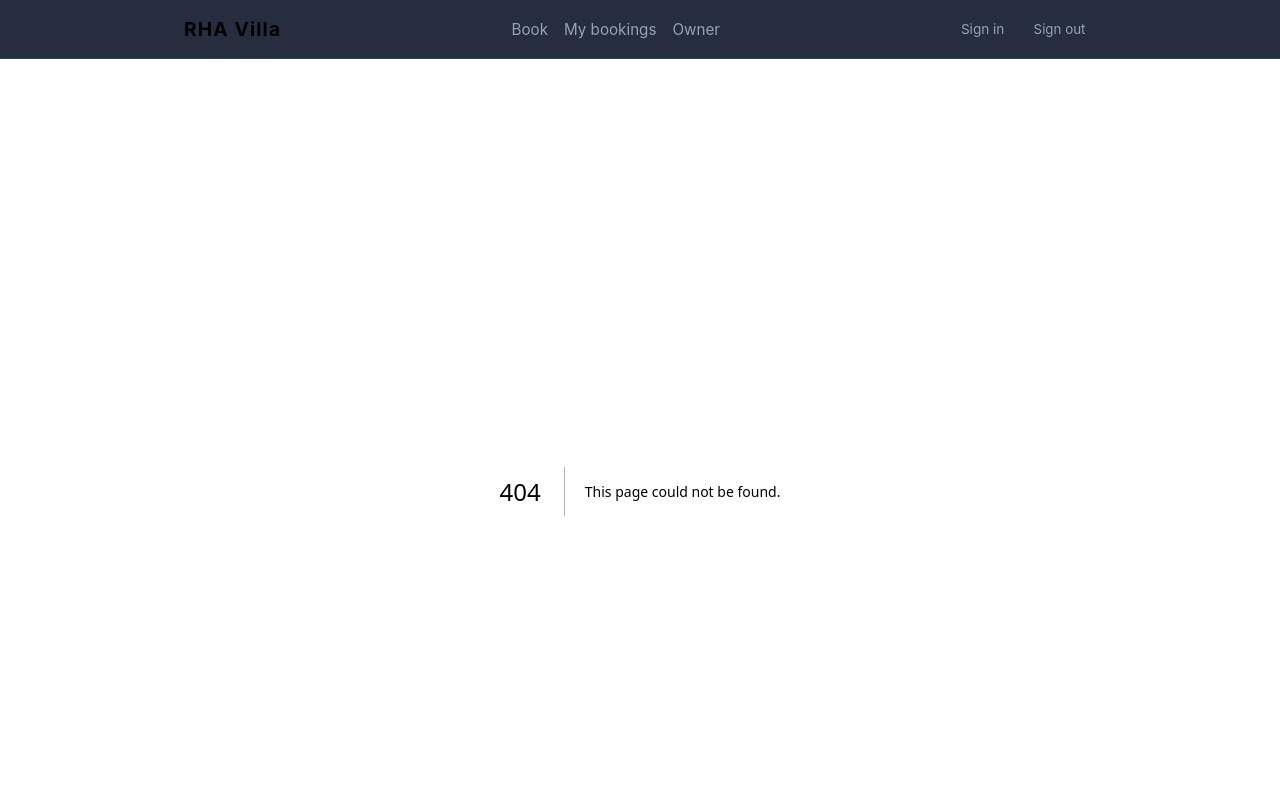
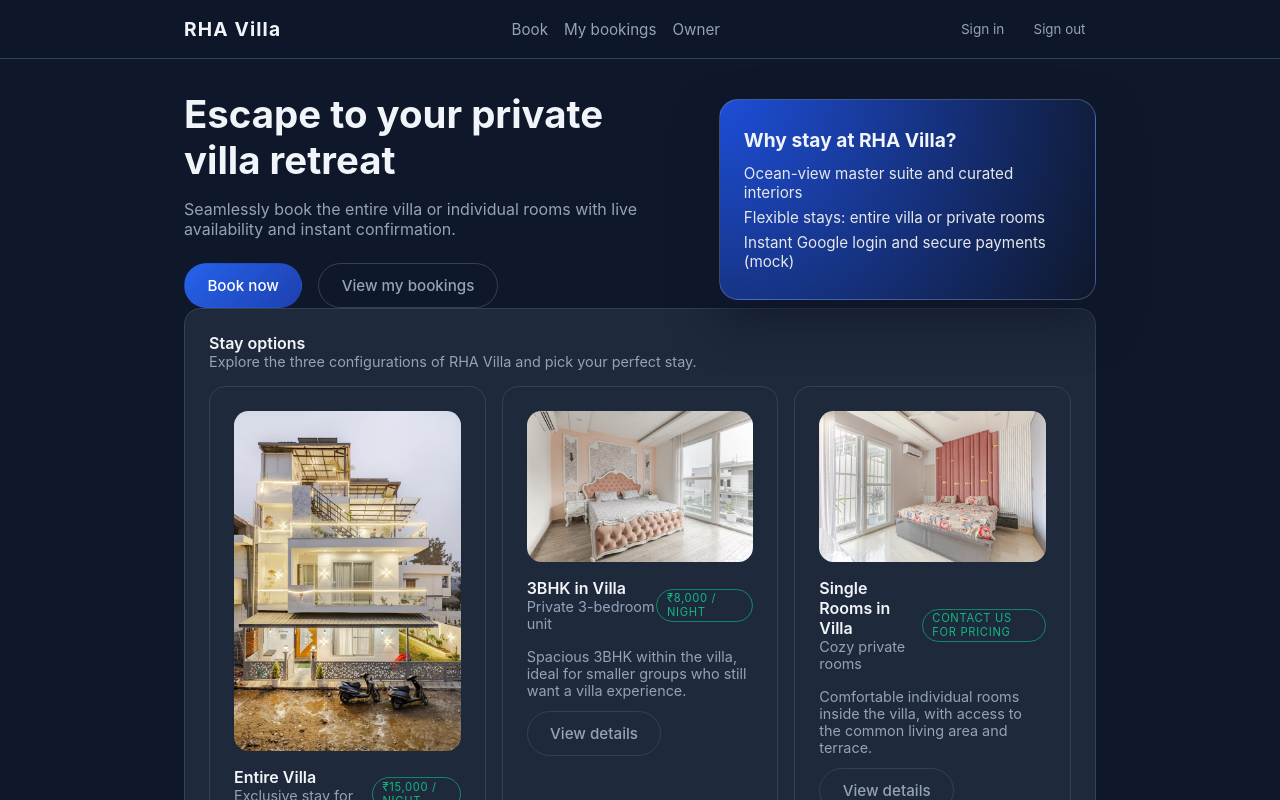
Before and after one commit to ambernegi/rha, a Next.js app: page / in a window 1280 px wide. Before the commit this address had no page. Shown: the top 800 px of the page. Built offline with nearby package versions, Linux system fonts and the light colour scheme.

Commit message:
Update page.tsx

```diff
--- /dev/null
+++ b/src/app/page.tsx
@@ -0,0 +1,81 @@
+import Link from "next/link";
+import Image from "next/image";
+import { PROPERTY_VARIANTS } from "@/lib/properties";
+
+export default function Home() {
+  return (
+    <div className="stack-lg">
+      <div className="hero">
+        <div className="hero-content">
+          <h1>Escape to your private villa retreat</h1>
+          <p>
+            Seamlessly book the entire villa or individual rooms with live
+            availability and instant confirmation.
+          </p>
+          <div className="hero-actions">
+            <Link href="/book" className="btn-primary">
+              Book now
+            </Link>
+            <Link href="/dashboard" className="btn-secondary">
+              View my bookings
+            </Link>
+          </div>
+        </div>
+        <div className="hero-card">
+          <h2>Why stay at RHA Villa?</h2>
+          <ul>
+            <li>Ocean-view master suite and curated interiors</li>
+            <li>Flexible stays: entire villa or private rooms</li>
+            <li>Instant Google login and secure payments (mock)</li>
+          </ul>
+        </div>
+      </div>
+
+      <div className="card">
+        <div className="card-header">
+          <div>
+            <div className="card-title">Stay options</div>
+            <div className="card-subtitle">
+              Explore the three configurations of RHA Villa and pick your
+              perfect stay.
+            </div>
+          </div>
+        </div>
+
+        <div className="form-grid">
+          {PROPERTY_VARIANTS.map((property) => (
+            <div key={property.slug} className="card">
+              <div style={{ marginBottom: "0.75rem" }}>
+                <Image
+                  src={property.mainImage}
+                  alt={property.mainImageAlt}
+                  width={800}
+                  height={500}
+                  style={{ borderRadius: "0.9rem", width: "100%", height: "auto" }}
+                />
+              </div>
+              <div className="card-header">
+                <div>
+                  <div className="card-title">{property.name}</div>
+                  <div className="card-subtitle">{property.subtitle}</div>
+                </div>
+                <span className="badge badge-success">
+                  {property.priceLabel}
+                </span>
+              </div>
+              <p className="muted" style={{ marginBottom: "0.75rem" }}>
+                {property.description}
+              </p>
+              <Link
+                href={`/properties/${property.slug}`}
+                className="btn-secondary"
+              >
+                View details
+              </Link>
+            </div>
+          ))}
+        </div>
+      </div>
+    </div>
+  );
+}
```
